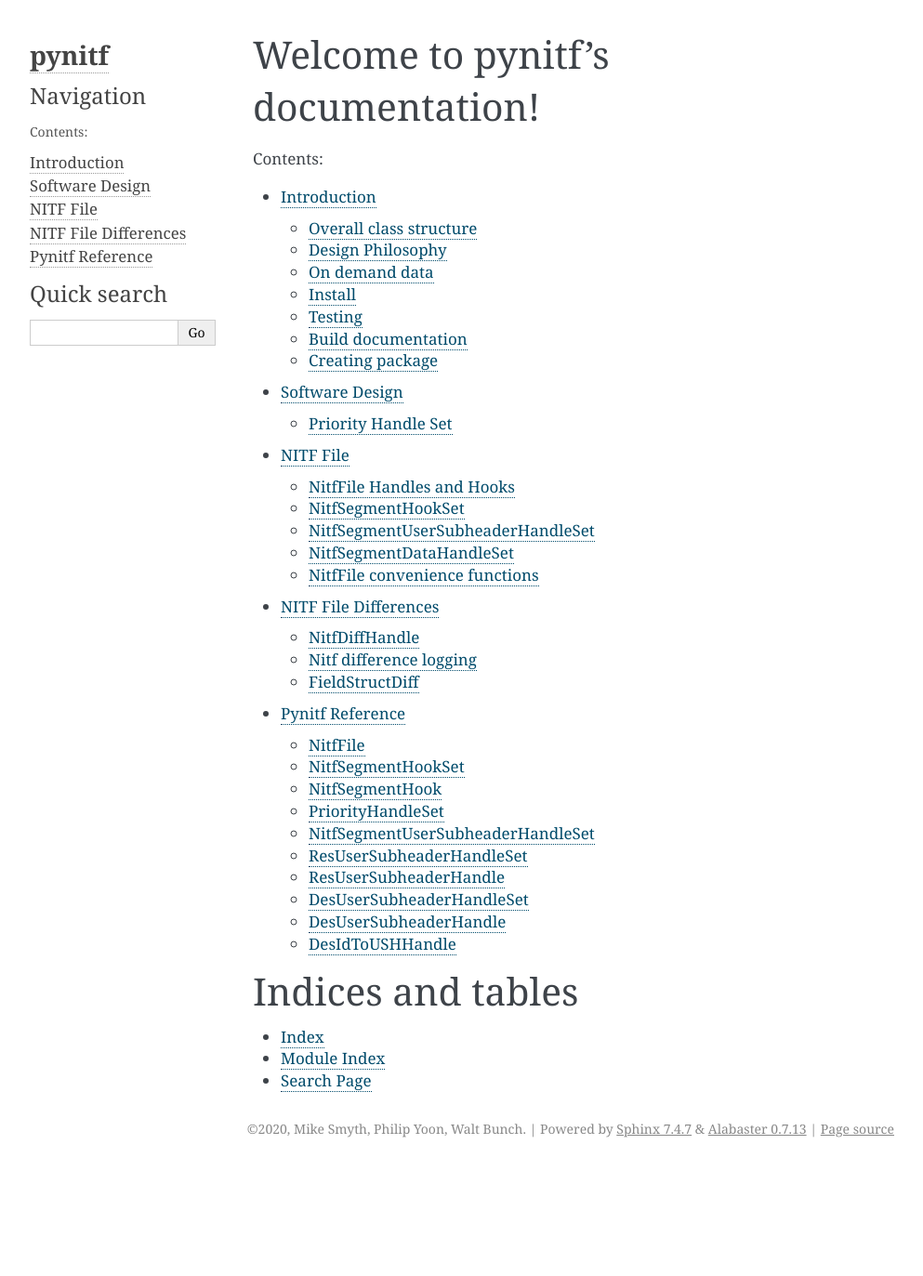
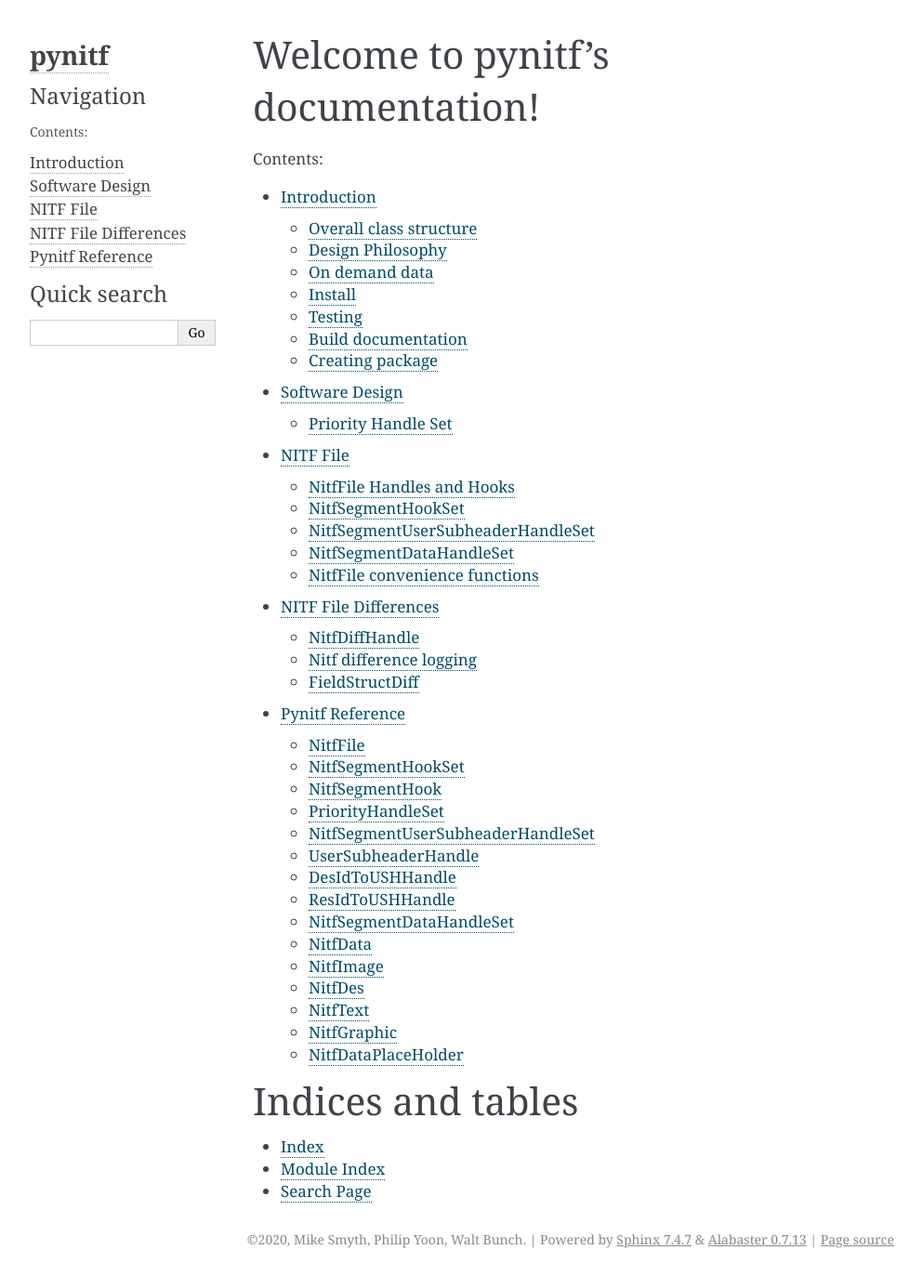
Before and after one commit to Cartography-jpl/pynitf, a Sphinx documentation site: the page built from doc/index.rst, in a window 1280 px wide and 1373 px high. Shown: the whole window at 93% size, without its empty margins (148-1141 px from the left). Built offline with Sphinx 7.4.7, drawn with Linux system fonts in a browser that asks for light colours; part of the change alters nothing that is shown.

Commit message:
Update documentation with changes made in the code.

```diff
--- a/doc/nitf_file.rst
+++ b/doc/nitf_file.rst
@@ -34,11 +34,21 @@ The NitfFile class structure is shown in :numref:`nitf_file`.
    end note
 
    abstract class NitfSegment {
-      +NitfFile nitf_file
-      +subheader
-      +user_subheader
+      {static} sh_class
+      {static} _update_file_header_field
+      {static} _type_support_tre
+      {static} _tre_field_list
+      {property} nitf_file
+      {property} subheader
+      {property} user_subheader
+      {property} security
+      +summary()
+      +read_from_file(fh, seg_index=None)
+      +write_to_file(fh, seg_index)
       +Tre tre_list[]
       +data
+      +header_size
+      +data_size
    }
    note top
       Base class of NITF segments.
@@ -53,23 +63,25 @@ The NitfFile class structure is shown in :numref:`nitf_file`.
    end note
 
    class NitfImageSegment {
-      +Tre tre_list[]
+      {property} image
+      {property} idlvl
+      {property} iid1
    }
 
    class NitfGraphicSegment {
-      +Tre tre_list[]
+      {property} graphic
    }
 
    class NitfTextSegment {
-      +Tre tre_list[]
+      {property} text
    }
 
    class NitfDesSegment {
-       +user_subheader
+      {property} des
    }
 
    class NitfResSegment {
-       +user_subheader
+      {property} res
    }
 
    class Tre
@@ -126,8 +138,7 @@ shown in :numref:`nitf_file_hook`.
    end note
 
    class NitfSegmentUserSubheaderHandleSet {
-      +DesUserSubheaderHandleSet des_set
-      +ResUserSubheaderHandleSet res_set
+      +user_subheader_cls(seg)
    }
    note bottom
       Handle reading and writing User
@@ -135,11 +146,7 @@ shown in :numref:`nitf_file_hook`.
    end note
 
    class NitfSegmentDataHandleSet {
-     +NitfImageHandleSet image_handle_set
-     +NitfDesHandleSet des_handle_set
-     +NitfTextHandleSet text_handle_set
-     +NitfGraphicHandleSet graphic_handle_set
-     +NitfResHandleSet res_handle_set
+     +read_from_file(seg, fh, seg_index=None)
    }
    note top
       Handle reading and writing the
@@ -254,7 +261,7 @@ NitfSegmentUserSubheaderHandleSet
 
 The NitfSegmentUserSubheaderHandleSet is used to handle reading and writing
 the user subheaders found in the NitfDesSegment and NitfResSegment. This
-contains a PriorityHandleSet (see :ref:`priority-handle-set-section`) for
+is a :ref:`priority-handle-set-section` for
 handling each of these segment types. The handle returns the user subheader
 class type, which is then used by NitfSegment for reading and writing the
 user subheader. See :numref:`nitf_user_subheader_handle`.
@@ -268,9 +275,6 @@ user subheader. See :numref:`nitf_user_subheader_handle`.
    }
 
    class NitfSegmentUserSubheaderHandleSet {
-      +DesSubheaderHandleSet des_set
-      +ResSubheaderHandleSet res_set
-      {static} default_handle_set()
       +user_subheader_cls(seg)
    }
    note bottom
@@ -289,19 +293,8 @@ user subheader. See :numref:`nitf_user_subheader_handle`.
       +handle(*args, **keywords)
    }
 
-   class DesUserSubheaderHandleSet {
-      +handle_h(h, seg)
-   }
-
-   class ResUserSubheaderHandleSet {
-      +handle_h(h, seg)
-   }
-
-   abstract class DesUserSubheaderHandle {
-      +user_subheader_cls(seg)
-   }
-
-   abstract class ResUserSubheaderHandle {
+   abstract class UserSubheaderHandle {
+      {static} seg_class
       +user_subheader_cls(seg)
    }
 
@@ -316,23 +309,23 @@ user subheader. See :numref:`nitf_user_subheader_handle`.
       user subheader.
    end note
 
+   class ResIdToUSHHandle {
+      +add_res_user_subheader(resid, res_user_subheader_cls)
+   }
+
    NitfFile o--  NitfSegmentUserSubheaderHandleSet
-   NitfSegmentUserSubheaderHandleSet o-- DesUserSubheaderHandleSet
-   NitfSegmentUserSubheaderHandleSet o-- ResUserSubheaderHandleSet
-   DesUserSubheaderHandleSet o-- "many" DesUserSubheaderHandle
-   ResUserSubheaderHandleSet o-- "many" ResUserSubheaderHandle
-   DesUserSubheaderHandle <|-- DesIdToUSHHandle
-   PriorityHandleSet <|-- DesUserSubheaderHandleSet
-   PriorityHandleSet <|-- ResUserSubheaderHandleSet
+   NitfSegmentUserSubheaderHandleSet o-- "many" UserSubheaderHandle
+   UserSubheaderHandle <|-- DesIdToUSHHandle
+   UserSubheaderHandle <|-- ResIdToUSHHandle
+   PriorityHandleSet <|-- NitfSegmentUserSubheaderHandleSet
 
 NitfSegmentDataHandleSet
 ---------------------------------
 
 The NitfSegmentDataHandleSet is used to handle reading and writing
 the data field of each of the NitfSegment types. This
-contains a PriorityHandleSet (see :ref:`priority-handle-set-section`) for
-handling
-each of these segment types. See :numref:`nitf_data_handle`.
+is a :ref:`priority-handle-set-section` for
+handling each of these segment types. See :numref:`nitf_data_handle`.
 
 .. _nitf_data_handle:
 .. uml::
@@ -343,13 +336,8 @@ each of these segment types. See :numref:`nitf_data_handle`.
    }
 
    class NitfSegmentDataHandleSet {
-     +NitfImageHandleSet image_handle_set
-     +NitfDesHandleSet des_handle_set
-     +NitfTextHandleSet text_handle_set
-     +NitfGraphicHandleSet graphic_handle_set
-     +NitfResHandleSet res_handle_set
-     {static} default_handle_set()
-     +read(seg, fh, seg_index=None)
+     +read_from_file(seg, fh, seg_index=None)
+     +handle_h(cls, seg, fh, seg_index)
    }
    note top
       Handle reading the data in
@@ -365,69 +353,63 @@ each of these segment types. See :numref:`nitf_data_handle`.
       +handle(*args, **keywords)
    }
 
-   class ImageDataHandleSet {
-      +handle_h(h, seg, fh, seg_index)
-   }
-
-   class DesDataHandleSet {
-      +handle_h(h, seg, fh, seg_index)
-   }
-
-   class TextDataHandleSet {
-      +handle_h(h, seg, fh, seg_index)
-   }
-
-   class GraphicDataHandleSet {
-      +handle_h(h, seg, fh, seg_index)
-   }
-
-   class ResDataHandleSet  {
-      +handle_h(h, seg, fh, seg_index)
-   }
-
    abstract class NitfData {
+      {static} seg_class
       {static} sh_class
       {static} uh_class
-      +subheader
-      +user_subheader
-      +data_size
-      +__init__(seg=None, security = security_unclassified)
-      +read_from_file(fh, seg_index)
-      +write_to_file(fh):
+      {property} subheader
+      {property} user_subheader
+      {property} user_subheader_size
+      +__init__(seg=None)
+      {abstract} read_from_file(fh, seg_index = None)
+      {abstract} write_to_file(fh):
       {property} security
    }
+   note left
+      Handle reading and writing
+      the data in a segment (e.g,
+      a image). read_from_file should
+      return True if this class can
+      handle the type, and False
+      otherwise.
+   end note
 
-   abstract class NitfImage
+   abstract class NitfImage {
+      {property} shape
+      {property} dtype
+      {property} idlvl
+      {property} iid1
+   }
    abstract class NitfDes
    abstract class NitfText
    abstract class NitfGraphic
    abstract class NitfRes
 
+   class NitfDataPlaceHolder {
+      +read_from_file(fh, seg_index = None)
+      +write_to_file(fh):
+   }
+   note top
+     Implementation that doesn't actually
+     read data, instead it skips it.
+     Useful as a final place holder of none
+     of our other NitfData classes can
+     handle a particular segment.
+   end note
+
    NitfFile o--  NitfSegmentDataHandleSet
-   NitfSegmentDataHandleSet o-- ImageDataHandleSet
-   ImageDataHandleSet o-- "many" NitfImage
-   PriorityHandleSet <|-- ImageDataHandleSet
+   NitfSegmentDataHandleSet o-- "many" NitfData
+   PriorityHandleSet <|-- NitfSegmentDataHandleSet
    NitfData <|-- NitfImage
-
-   NitfSegmentDataHandleSet o-- DesDataHandleSet
-   DesDataHandleSet o-- "many" NitfDes
-   PriorityHandleSet <|-- DesDataHandleSet
    NitfData <|-- NitfDes
-
-   NitfSegmentDataHandleSet o-- TextDataHandleSet
-   TextDataHandleSet o-- "many" NitfText
-   PriorityHandleSet <|-- TextDataHandleSet
    NitfData <|-- NitfText
-
-   NitfSegmentDataHandleSet o-- GraphicDataHandleSet
-   GraphicDataHandleSet o-- "many" NitfGraphic
-   PriorityHandleSet <|-- GraphicDataHandleSet
    NitfData <|-- NitfGraphic
-
-   NitfSegmentDataHandleSet o-- ResDataHandleSet
-   ResDataHandleSet o-- "many" NitfRes
-   PriorityHandleSet <|-- ResDataHandleSet
    NitfData <|-- NitfRes
+   NitfData <|-- NitfDataPlaceHolder
+   NitfImage -[hidden]down- NitfDes
+   NitfImage -[hidden]down- NitfText
+   NitfImage -[hidden]down- NitfGraphic
+   NitfImage -[hidden]down- NitfRes
 
 
 NitfFile convenience functions
--- a/doc/nitf_file_ref.rst
+++ b/doc/nitf_file_ref.rst
@@ -36,28 +36,10 @@ NitfSegmentUserSubheaderHandleSet
 .. autoclass:: NitfSegmentUserSubheaderHandleSet
    :members:
 
-ResUserSubheaderHandleSet
+UserSubheaderHandle
 ---------------------------------
 
-.. autoclass:: ResUserSubheaderHandleSet
-   :members:
-
-ResUserSubheaderHandle
----------------------------------
-
-.. autoclass:: ResUserSubheaderHandle
-   :members:
-
-DesUserSubheaderHandleSet
----------------------------------
-
-.. autoclass:: DesUserSubheaderHandleSet
-   :members:
-
-DesUserSubheaderHandle
----------------------------------
-
-.. autoclass:: DesUserSubheaderHandle
+.. autoclass:: UserSubheaderHandle
    :members:
 
 DesIdToUSHHandle
@@ -65,3 +47,51 @@ DesIdToUSHHandle
 
 .. autoclass:: DesIdToUSHHandle
    :members:
+
+ResIdToUSHHandle
+----------------
+
+.. autoclass:: ResIdToUSHHandle
+   :members:
+
+NitfSegmentDataHandleSet
+---------------------------------
+
+.. autoclass:: NitfSegmentDataHandleSet
+   :members:
+
+NitfData
+--------
+
+.. autoclass:: NitfData
+   :members:
+
+NitfImage
+---------
+
+.. autoclass:: NitfImage
+   :members:
+
+NitfDes
+--------
+
+.. autoclass:: NitfDes
+   :members:
+
+NitfText
+--------
+
+.. autoclass:: NitfText
+   :members:
+
+NitfGraphic
+-----------
+
+.. autoclass:: NitfGraphic
+   :members:
+
+NitfDataPlaceHolder
+-------------------
+
+.. autoclass:: NitfDataPlaceHolder
+   :members:
```
